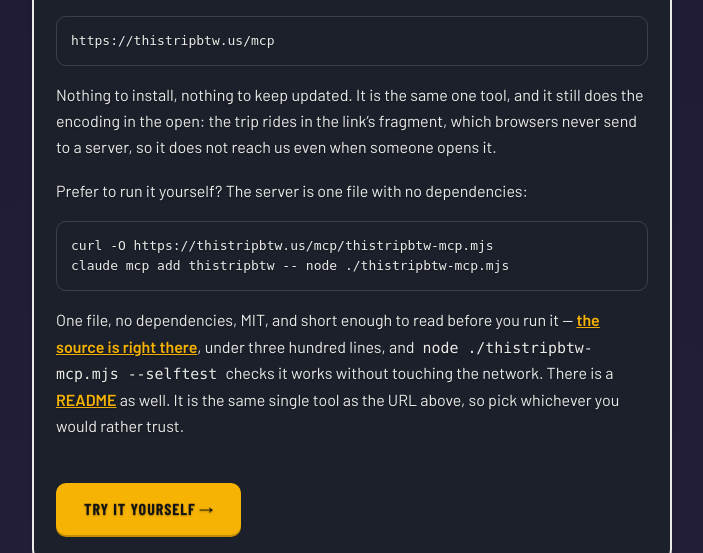
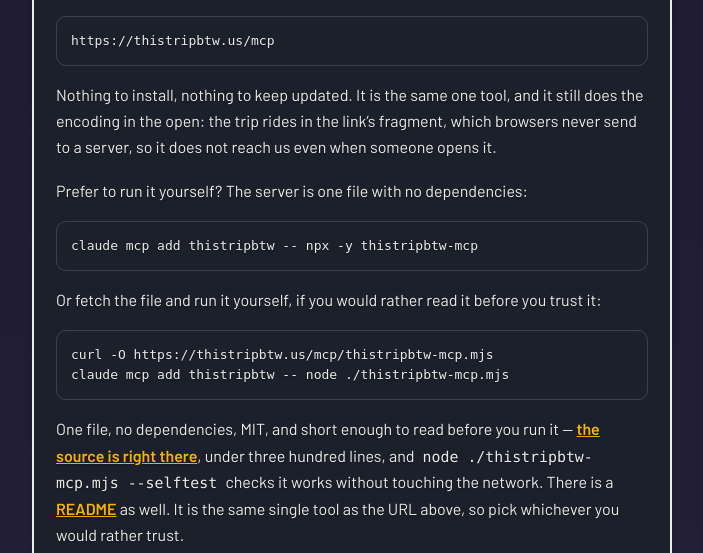
Before and after one commit to peterbartsch/thistripbtw, a PHP site: page /public/for-agents.html in a window 1280 px wide. Shown: the part 3389-3942 px from the top of the page, without its empty margins (288-991 px from the left). Run offline with PHP 8.4, Linux system fonts and the light colour scheme.

Commit message:
npx is the local MCP install now that the package is published
thistripbtw-mcp@1.0.0 is live on npm, so the README can offer the one-line install
instead of telling people to curl a file first. The URL still leads, npx is the
local route, and curl stays for anyone who would rather read the code than trust a
host or a registry.

```diff
--- a/index.php
+++ b/index.php
@@ -88,11 +88,19 @@ if (count($segs) >= 2
   }
 }
 
-/* /.well-known/mcp.json — discovery. `.htaccess` blocks every dotted path EXCEPT
-   `.well-known/`, so this is reachable, but it lives under public/ and the single-segment
-   asset rule above is single-segment only, so without this it falls through to the 404. */
-if (count($segs) === 2 && $segs[0] === '.well-known' && $segs[1] === 'mcp.json'
-    && is_file(PUBLIC_DIR . '/.well-known/mcp.json')) {
+/* `.htaccess` blocks every dotted path EXCEPT `.well-known/`, so these are reachable, but they
+   live under public/ and the single-segment asset rule above is single-segment only — without
+   this they fall through to the 404.
+
+   `mcp-registry-auth` carries the PUBLIC half of the domain-namespace key pair (D-090). It is
+   meant to be world-readable: it is what proves to the MCP registry that thistripbtw.us is ours,
+   which is what lets the listing bind a remote endpoint to this domain. The private half never
+   goes near this repo. */
+if (count($segs) === 2 && $segs[0] === '.well-known'
+    && in_array($segs[1], ['mcp.json', 'mcp-registry-auth'], true)
+    && is_file(PUBLIC_DIR . '/.well-known/' . $segs[1])) {
+  // no extension on mcp-registry-auth, so name the type rather than letting it guess
+  if ($segs[1] === 'mcp-registry-auth') { header('Content-Type: text/plain; charset=utf-8'); header('Cache-Control: no-store'); readfile(PUBLIC_DIR . '/.well-known/mcp-registry-auth'); exit; }
   serve_asset(PUBLIC_DIR . '/.well-known/mcp.json'); exit;
 }
 
--- a/public/for-agents.html
+++ b/public/for-agents.html
@@ -144,6 +144,8 @@
     the encoding in the open: the trip rides in the link&rsquo;s fragment, which browsers never
     send to a server, so it does not reach us even when someone opens it.</p>
     <p>Prefer to run it yourself? The server is one file with no dependencies:</p>
+    <pre>claude mcp add thistripbtw -- npx -y thistripbtw-mcp</pre>
+    <p>Or fetch the file and run it yourself, if you would rather read it before you trust it:</p>
     <pre>curl -O https://thistripbtw.us/mcp/thistripbtw-mcp.mjs
 claude mcp add thistripbtw -- node ./thistripbtw-mcp.mjs</pre>
     <p>One file, no dependencies, MIT, and short enough to read before you run it &mdash;
```
Also changed, not shown: README.md.
